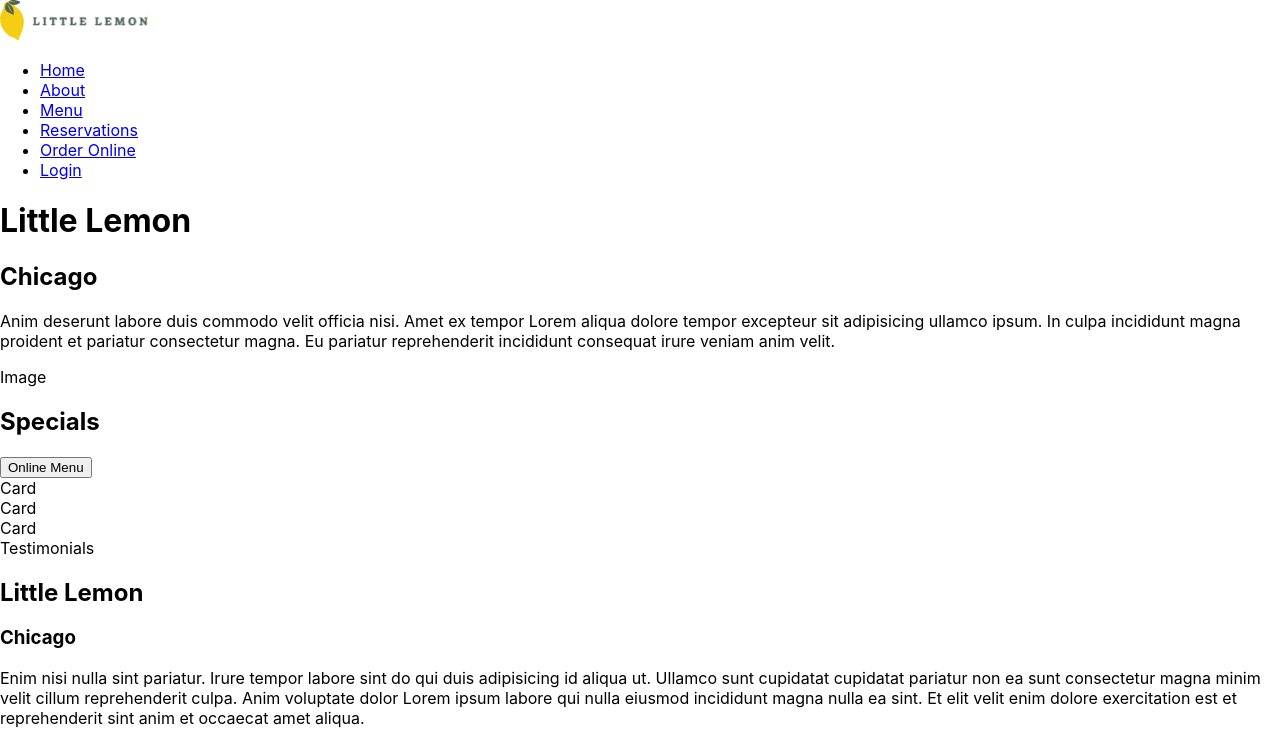
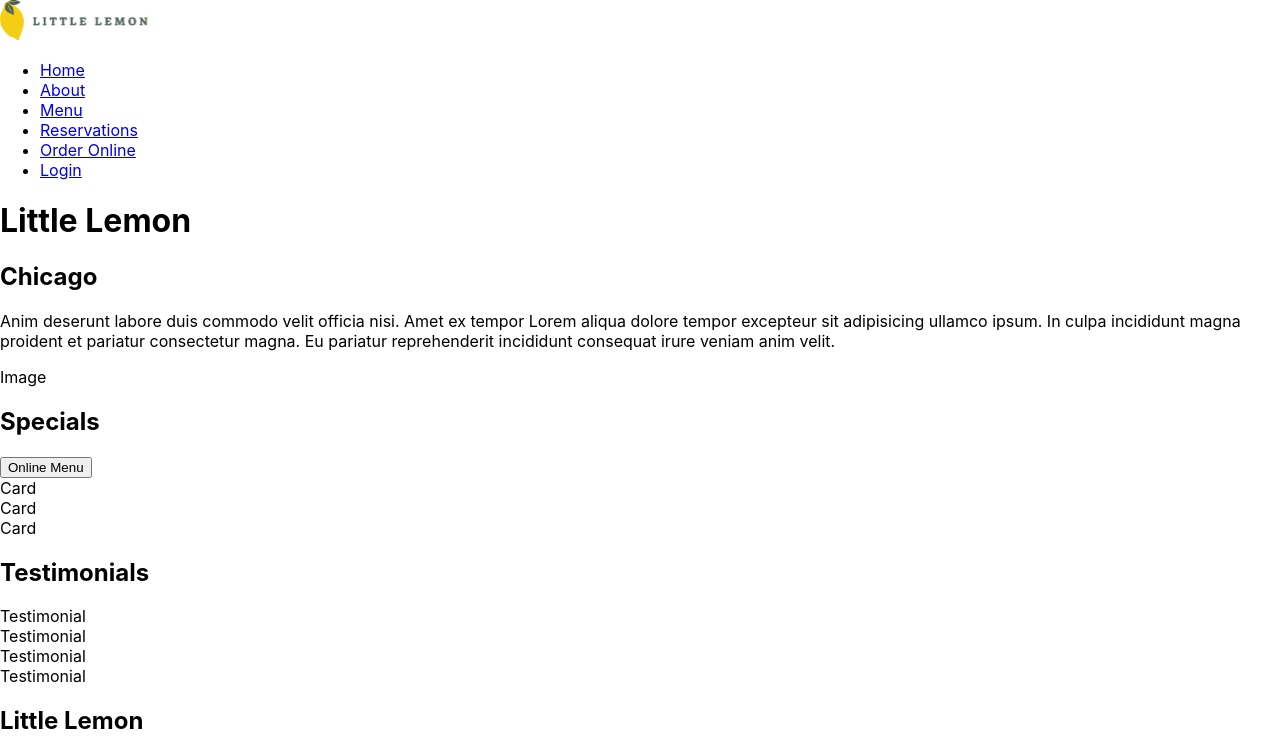
Before and after one commit to kegadev/ml-capstone, a React (Create React App) app: page / in a window 1280 px wide. Shown: the top 742 px of the page. Built offline with nearby package versions, Linux system fonts and the light colour scheme.

Commit message:
Update testimonial structure

```diff
--- a/src/components/Testimonial.js
+++ b/src/components/Testimonial.js
@@ -1,5 +1,5 @@
-const Testimonial = ({ name }) => {
-  return <div className="testimonial">Testimonial</div>;
+const Testimonial = ({ testimonial }) => {
+  return <div className="testimonial">Testimonial {testimonial?.name}</div>;
 };
 
 export default Testimonial;
--- a/src/components/Testimonials.js
+++ b/src/components/Testimonials.js
@@ -1,5 +1,17 @@
+import Testimonial from "./Testimonial";
+
 const Testimonials = () => {
-  return <>Testimonials</>;
+  return (
+    <>
+      <h2> Testimonials</h2>
+      <div className="testimonial-container">
+        <Testimonial></Testimonial>
+        <Testimonial></Testimonial>
+        <Testimonial></Testimonial>
+        <Testimonial></Testimonial>
+      </div>
+    </>
+  );
 };
 
 export default Testimonials;
```
